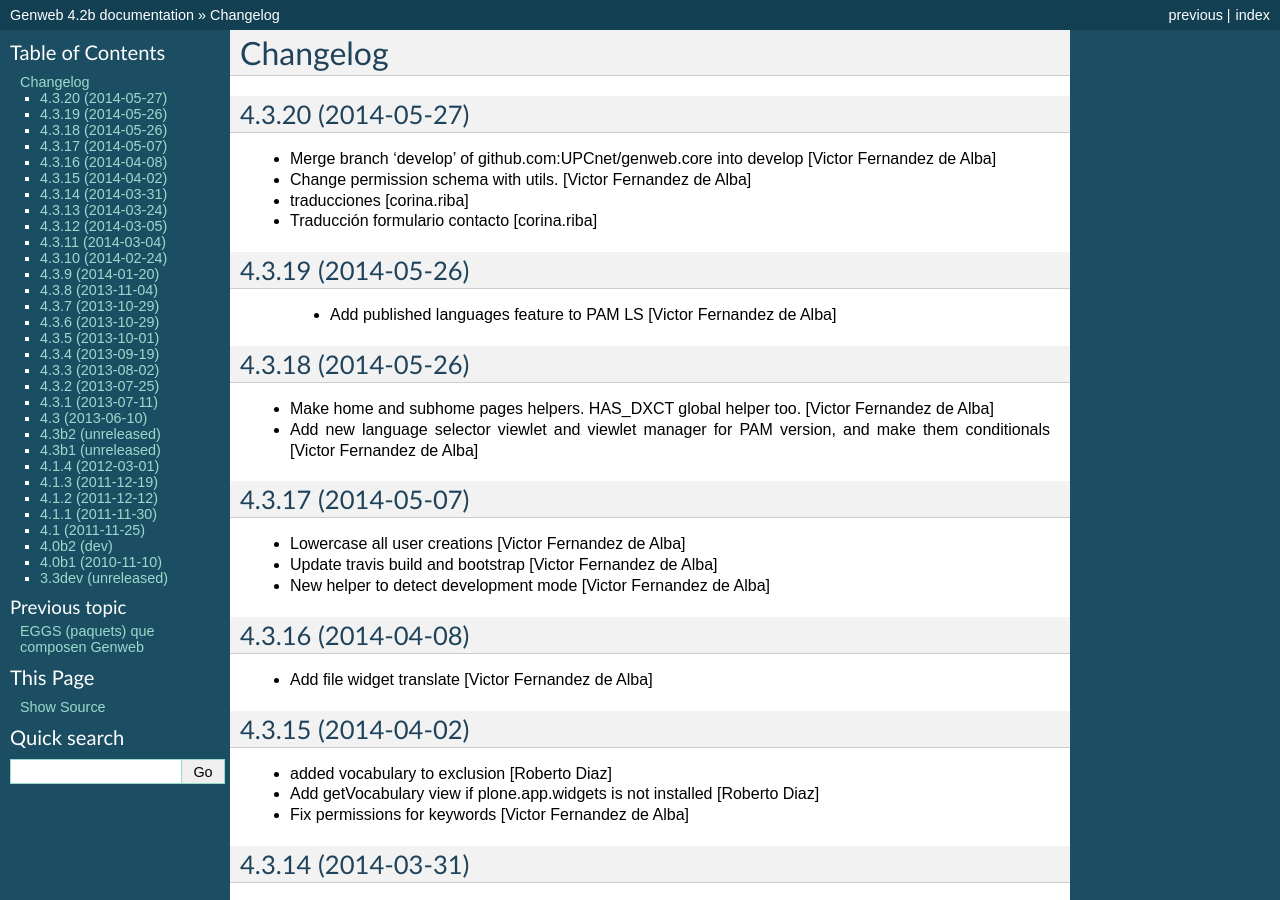
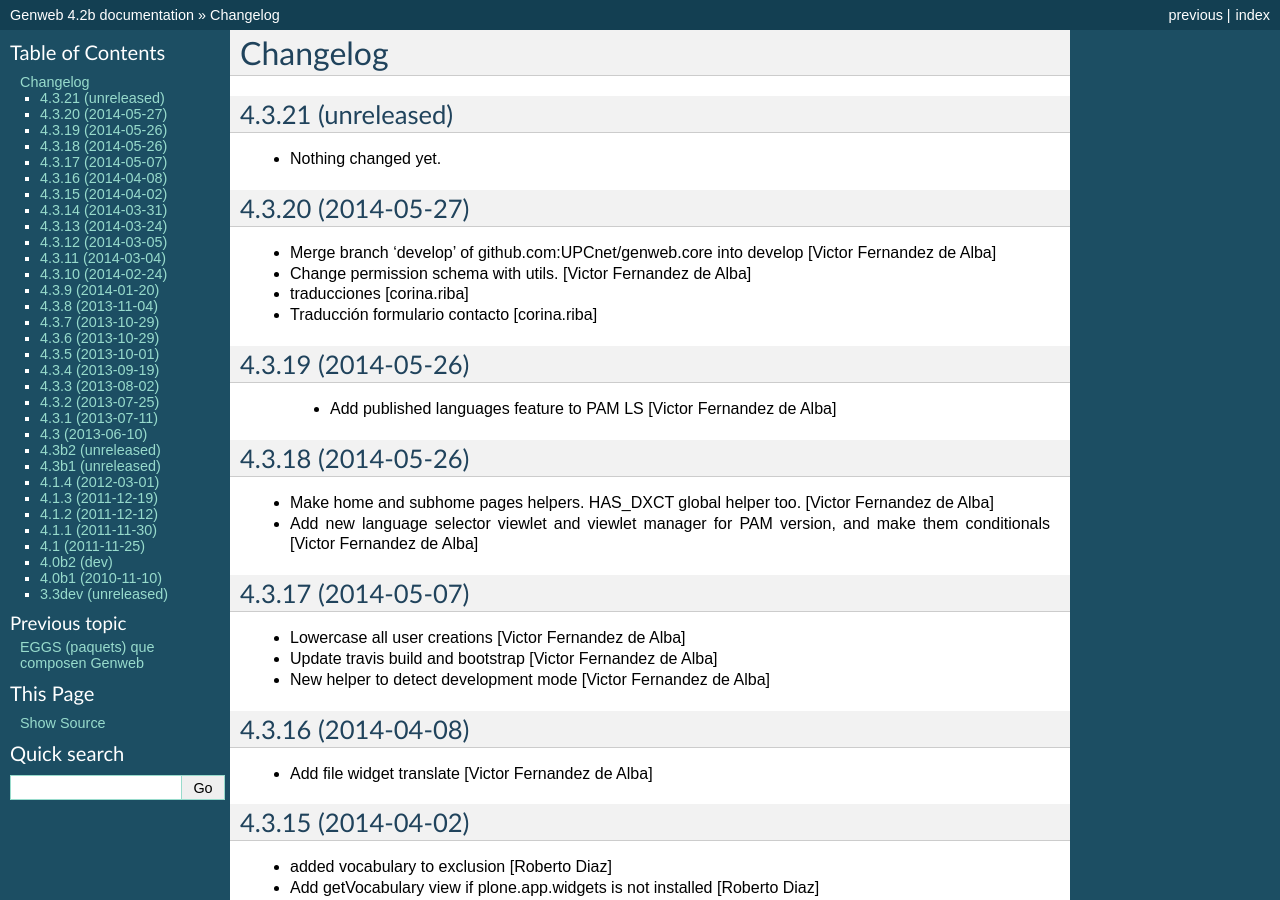
Before and after one commit to UPCnet/genweb.core, a Sphinx documentation site: the page built from docs/HISTORY.rst, in a window 1280 px wide and 900 px high. Built offline with Sphinx 7.4.7, drawn with Linux system fonts in a browser that asks for light colours.

Commit message:
Back to development: 4.3.21

```diff
--- a/docs/HISTORY.rst
+++ b/docs/HISTORY.rst
@@ -1,5 +1,11 @@
 Changelog
 =========
+
+4.3.21 (unreleased)
+-------------------
+
+- Nothing changed yet.
+
 
 4.3.20 (2014-05-27)
 -------------------
--- a/setup.py
+++ b/setup.py
@@ -1,7 +1,7 @@
 from setuptools import setup, find_packages
 import os
 
-version = '4.3.20'
+version = '4.3.21.dev0'
 
 README = open("README.rst").read()
 HISTORY = open(os.path.join("docs", "HISTORY.rst")).read()
```
